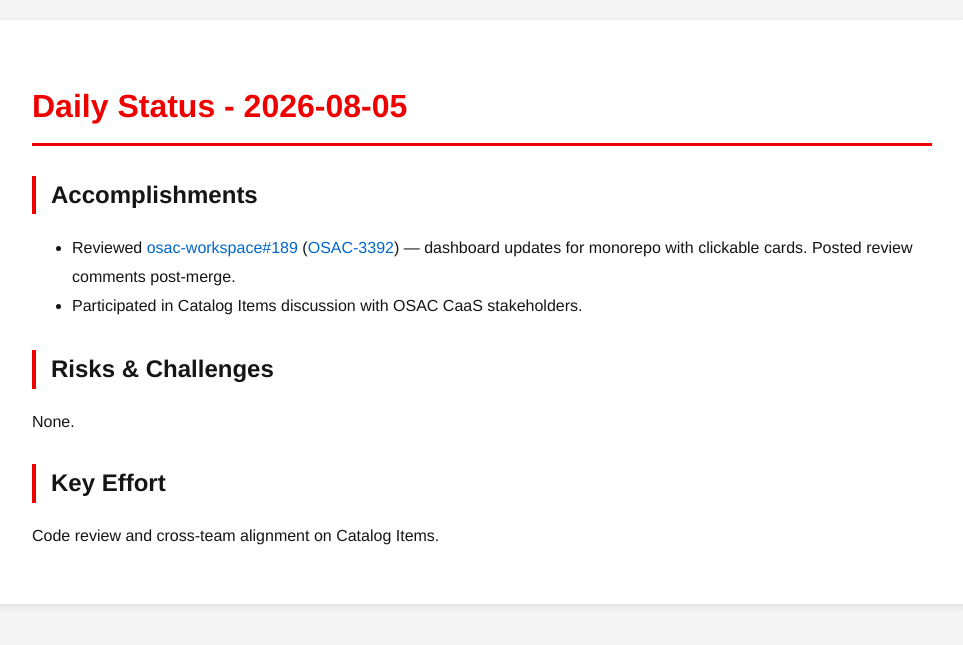
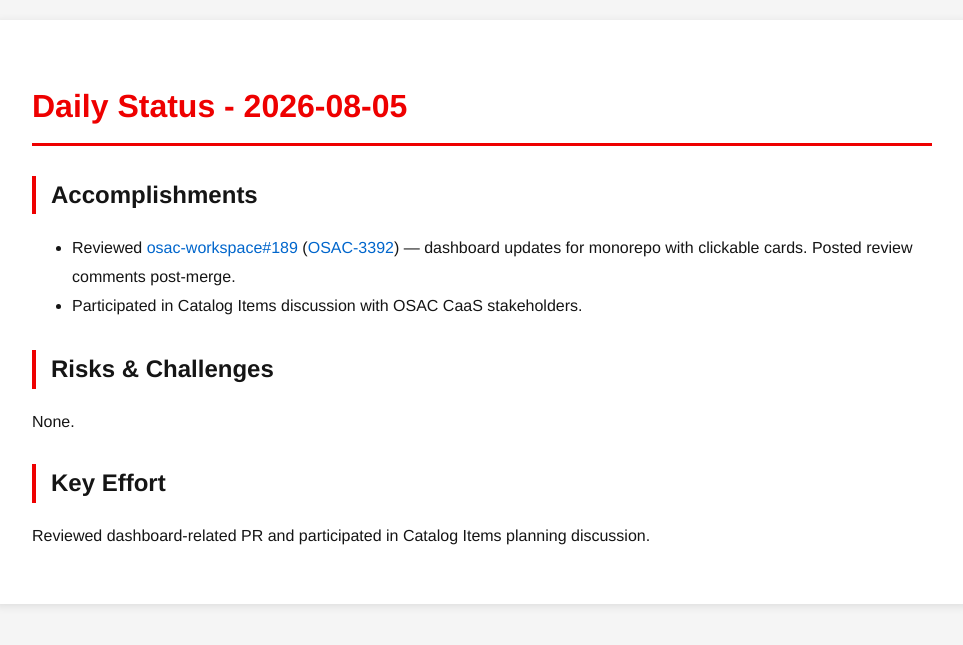
Before and after one commit to tzvatot/daily-status, a Jekyll site: the page built from 2026-08-05.md, in a window 1280 px wide. Shown: the top 645 px of the page, without its empty margins (158-1121 px from the left). Built offline with Jekyll 4.4.1, drawn with Linux system fonts in a browser that asks for light colours.

Commit message:
Daily status update - 2026-08-05

```diff
--- a/2026-08-05.md
+++ b/2026-08-05.md
@@ -14,4 +14,4 @@
 None.
 
 ## Key Effort
-Code review and cross-team alignment on Catalog Items.
+Reviewed dashboard-related PR and participated in Catalog Items planning discussion.
```
